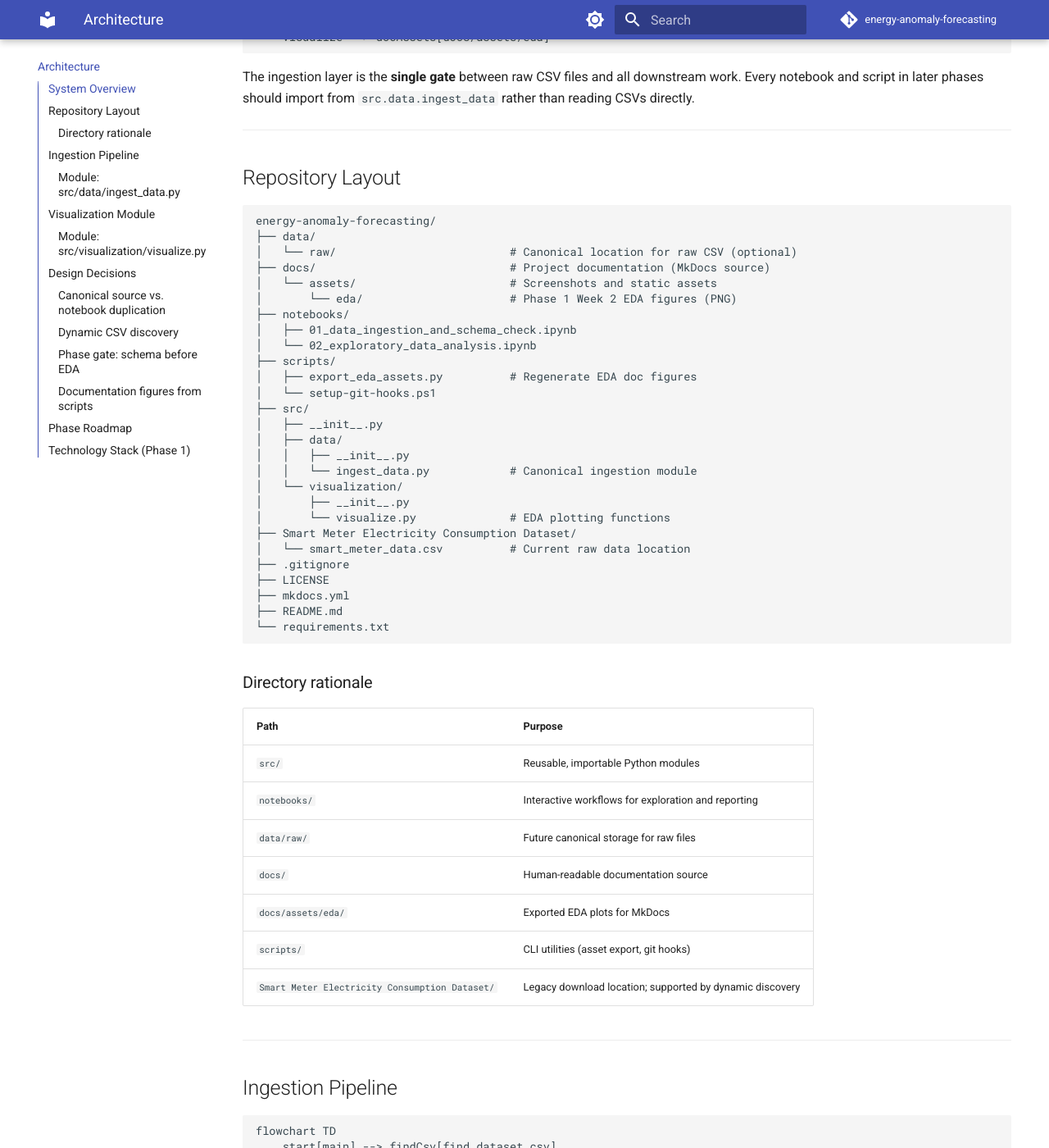
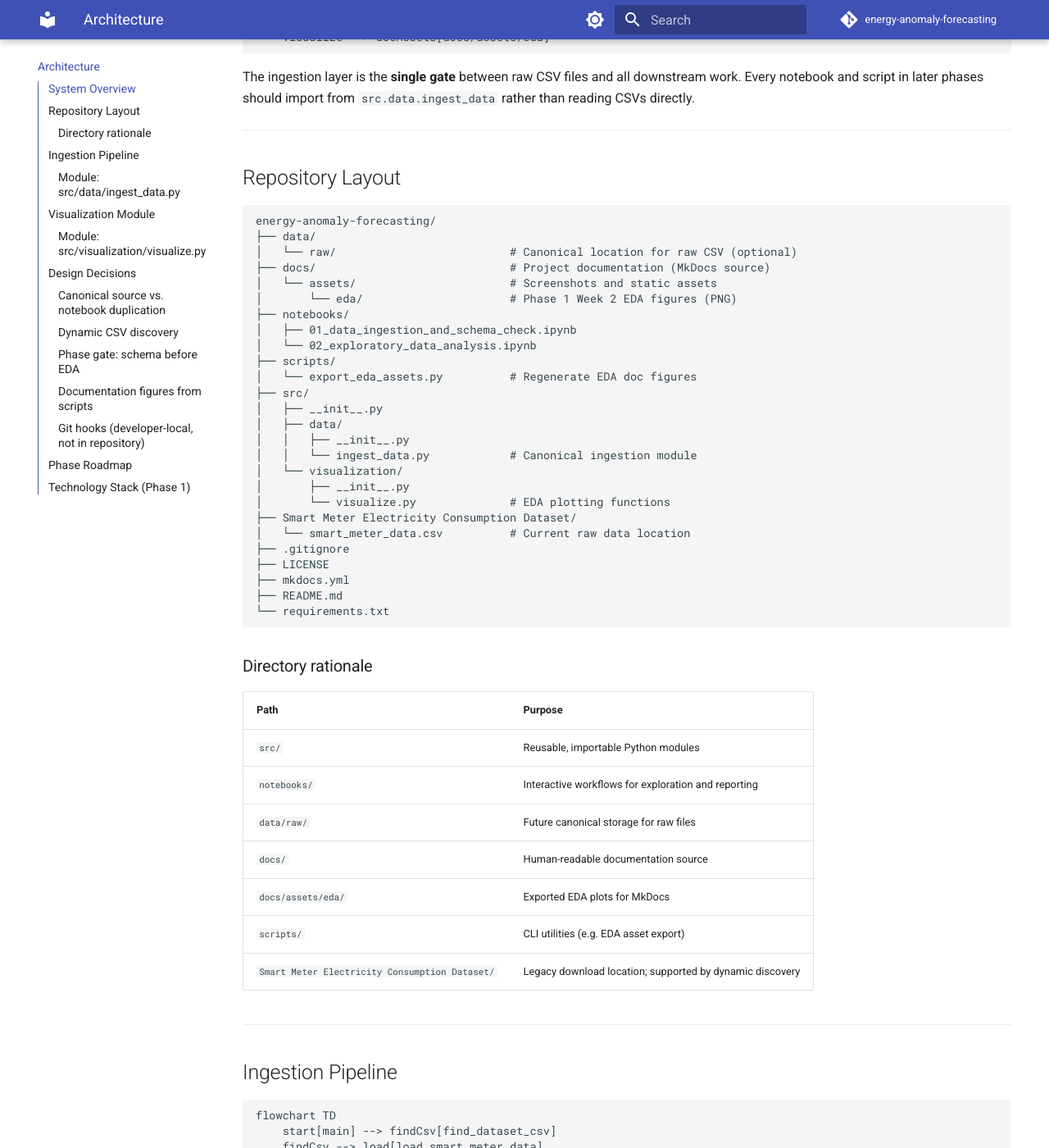
Before and after one commit to mj-weshh/energy-anomaly-forecasting, an MkDocs documentation site: the page built from docs/architecture.md, in a window 1280 px wide and 1400 px high, scrolled down 497 px. Shown: the whole window at 82% size. Built offline with MkDocs 1.6.1 and Material for MkDocs 9.7.7, drawn with Linux system fonts in a browser that asks for light colours; comment, search, counter and statistics services are not loaded; some of the changed text lies outside the part shown.

Commit message:
chore: stop tracking repo-local git hooks
Gitignore .githooks/ and remove repo-local hook setup script. Hooks belong in ~/.git-template/hooks/ per developer. Keeps merged EDA codebase intact.

````diff
--- a/docs/architecture.md
+++ b/docs/architecture.md
@@ -35,8 +35,7 @@ energy-anomaly-forecasting/
 │   ├── 01_data_ingestion_and_schema_check.ipynb
 │   └── 02_exploratory_data_analysis.ipynb
 ├── scripts/
-│   ├── export_eda_assets.py          # Regenerate EDA doc figures
-│   └── setup-git-hooks.ps1
+│   └── export_eda_assets.py          # Regenerate EDA doc figures
 ├── src/
 │   ├── __init__.py
 │   ├── data/
@@ -63,7 +62,7 @@ energy-anomaly-forecasting/
 | `data/raw/` | Future canonical storage for raw files |
 | `docs/` | Human-readable documentation source |
 | `docs/assets/eda/` | Exported EDA plots for MkDocs |
-| `scripts/` | CLI utilities (asset export, git hooks) |
+| `scripts/` | CLI utilities (e.g. EDA asset export) |
 | `Smart Meter Electricity Consumption Dataset/` | Legacy download location; supported by dynamic discovery |
 
 ---
@@ -153,6 +152,18 @@ This prevents silent data quality issues from propagating into Phase 2 and Phase
 
 EDA plots in MkDocs are generated by `scripts/export_eda_assets.py` rather than extracted from notebook outputs. This keeps figures reproducible and avoids committing large base64 blobs in `.ipynb` files.
 
+### Git hooks (developer-local, not in repository)
+
+Commit-message hooks (e.g. stripping unwanted `Co-authored-by` trailers) are **not** versioned in this repository. Each developer may install a personal global template:
+
+```powershell
+New-Item -ItemType Directory -Force -Path "$env:USERPROFILE\.git-template\hooks"
+# copy your commit-msg hook into that folder
+git config --global init.templateDir "$env:USERPROFILE\.git-template"
+```
+
+The `.githooks/` directory is listed in `.gitignore` for optional local use only.
+
 ---
 
 ## Phase Roadmap
````
Also changed, not shown: .githooks/README.md (deleted, +0 -33 lines), README.md (+1 -2 lines), 3 other files.
